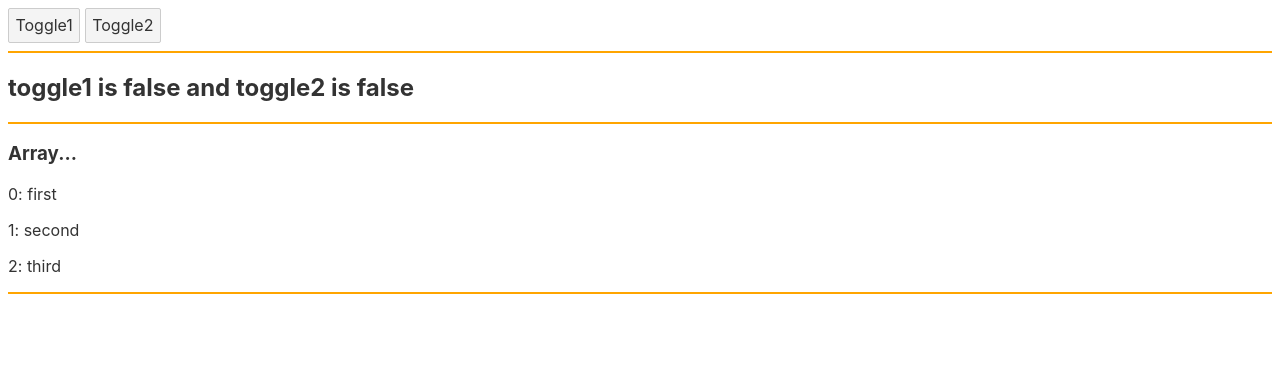
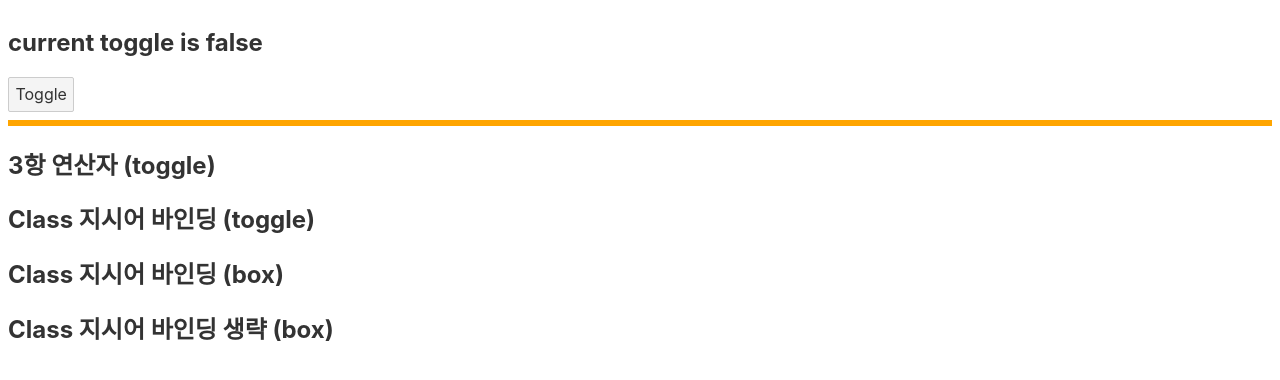
Before and after one commit to jhhj424/first-svelte-app, a Svelte app: page / in a window 1280 px wide. Shown: the top 380 px of the page. Built offline with nearby package versions, Linux system fonts and the light colour scheme.

Commit message:
feat: Style Class 지시어 바인딩

```diff
--- a/src/App.svelte
+++ b/src/App.svelte
@@ -1,39 +1,39 @@
 <script>
-	let array = ['first', 'second', 'third']
-	let toggle1 = false;
-	let toggle2 = false;
+	let toggle = false;
+	$: box = toggle; // box값을 toggle값과 반응성을 띄며 동일하게 하기
 </script>
 
 <main>
-	<div class='box'>
-		<button on:click={() => toggle1 = !toggle1}>Toggle1</button>
-		<button on:click={() => toggle2 = !toggle2}>Toggle2</button>
+	<!-- style box가 항상 적용 -->
+	<div class="box">
+		<h2>current toggle is {toggle}</h2>
+		<button on:click={() => toggle = !toggle}>Toggle</button>
 	</div>
 
-	<!-- 조건문 -->
-	<div class='box'>
-		{#if toggle1 === true}
-			<h2>toggle1 is true</h2>
-		{:else if toggle2}
-			<h2>toggle1 is false and toggle2 is true</h2>
-		{:else}
-			<h2>toggle1 is false and toggle2 is false</h2>
-		{/if}
+	<!-- toggle이 true일때만 style box 적용 -->
+	<div class={toggle ? 'box' : ''}>
+		<h2>3항 연산자 (toggle)</h2>
 	</div>
 
-	<!-- 반복문 -->
-	<div class='box'>
-		<h3>Array...</h3>
-		{#each array as data, index} <!-- #each {배열} as {요소}, {인덱스} -->
-			 <p>{index}: {data}</p>
-		{:else}
-			 <h4>Array is empty...</h4>
-		{/each}
+	<!-- toggle이 true일때만 style box 적용 -->
+	<div class:box={toggle}>
+		<h2>Class 지시어 바인딩 (toggle)</h2>
+	</div>
+
+	<!-- box가 true일때만 style box 적용 -->
+	<div class:box={box}>
+		<h2>Class 지시어 바인딩 (box)</h2>
+	</div>
+
+	<!-- box가 true일때만 style box 적용 -->
+	<div class:box>
+		<h2>Class 지시어 바인딩 생략 (box)</h2>
 	</div>
 </main>
 
 <style>
 	.box {
-		border-bottom: 2px solid orange;
+		border-bottom: 6px solid orange;
+		margin-bottom: 10px;
 	}
 </style>
```
